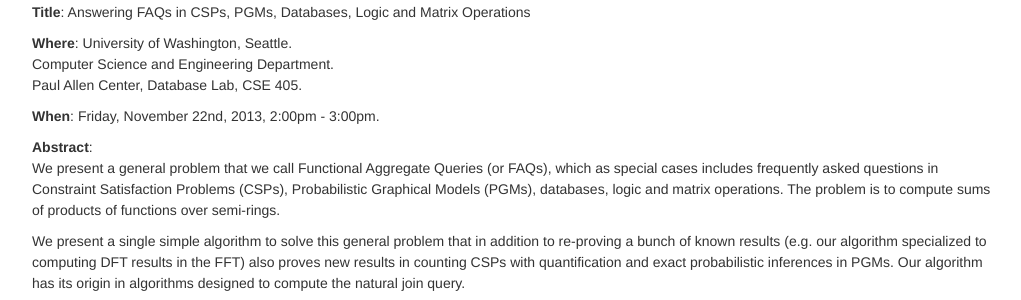
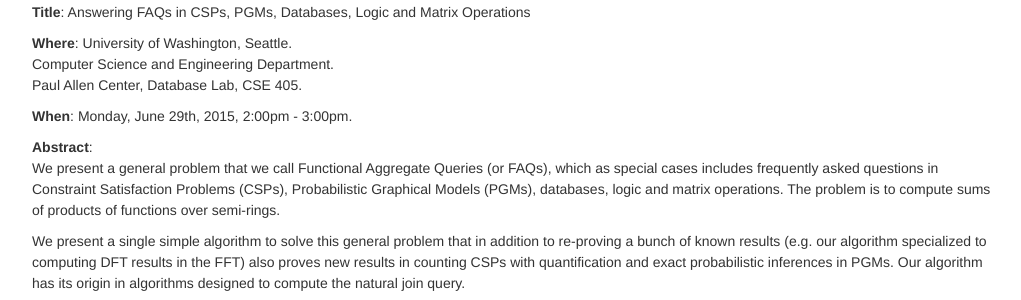
Before and after one commit to uwdb/website, a Jekyll site: the page built from nwds/nwds.markdown, in a window 1280 px wide and 900 px high, scrolled down 308 px. Shown: the part 152-452 px from the top of the window, without its empty margins (123-1144 px from the left). Built offline with Jekyll 4.4.1, drawn with Linux system fonts in a browser that asks for light colours; nearby versions of some CDN libraries; Markdown is read by kramdown in place of the engine named in the settings.

Commit message:
Changed data upcoming talk

```diff
--- a/nwds/nwds.markdown
+++ b/nwds/nwds.markdown
@@ -25,7 +25,7 @@ ___
 Computer Science and Engineering Department.
 Paul Allen Center, Database Lab, CSE 405.
 
-**When**: Friday, November 22nd, 2013, 2:00pm - 3:00pm.
+**When**: Monday, June 29th, 2015, 2:00pm - 3:00pm.
 
 **Abstract**:
 We present a general problem that we call Functional Aggregate Queries (or FAQs), which as special cases includes frequently asked questions in Constraint Satisfaction Problems (CSPs), Probabilistic Graphical Models (PGMs), databases, logic and matrix operations. The problem is to compute sums of products of functions over semi-rings.
```
